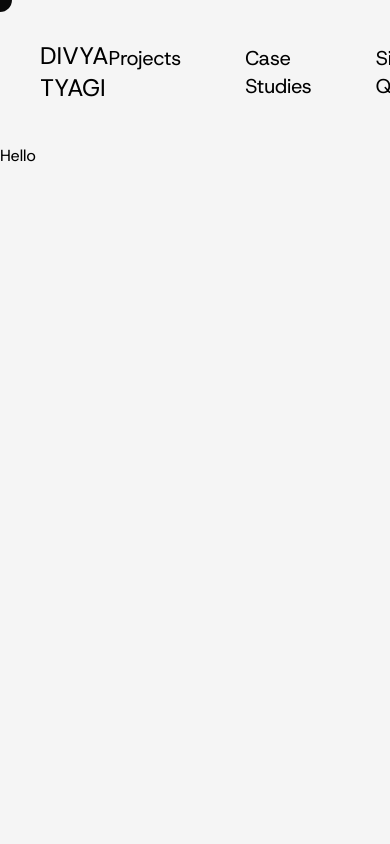
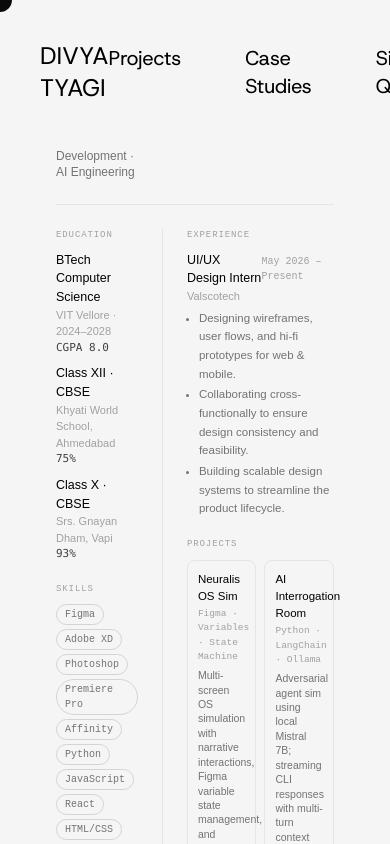
Before and after one commit to dvyuh/Portfolio, a React (Vite) app: page /resume in a window 390 px wide. Built offline with nearby package versions, Linux system fonts and the light colour scheme.

Commit message:
404 works?

```diff
--- a/src/Components/CasestudyPage.jsx
+++ b/src/Components/CasestudyPage.jsx
@@ -105,11 +105,17 @@ function CasestudyCarouselPage() {
             const hasLink = project.link && project.link.trim() !== "";
             const cursorClass = hasLink ? "cursor-pointer" : "cursor-default";
 
+           // grid system
+
             const innergrid = (
               <div className="grid grid-cols-1 md:grid-cols-3 gap-2 auto-rows-[320px] w-full h-full content-center">
-              <div className={` ${project.rowspan?.[0] || 'md:row-span-1'} ${project.colspan?.[0] || 'md:col-span-1'} rounded-xl ${project.colors?.[0] || 'bg-neutral-300'}`} />
-              <div className={` ${project.rowspan?.[1] || 'md:row-span-1'} ${project.colspan?.[1] || 'md:col-span-1'} rounded-xl ${project.colors?.[1] || 'bg-neutral-300'}`} />
-
+              {project.boxes?.map((box, index) => (
+                <div key={index}
+                className={`${box.rowspan || 'md:row-span-1'}
+                            ${box.colspan || 'md:col-span-1'}
+                            ${box.color || 'bg-neutral-300'}
+                            rounded-xl`} />
+              ))}
               </div>
             );
 
@@ -142,7 +148,7 @@ function CasestudyCarouselPage() {
 
       {/* CONTROLS AREA */}
       <div className="w-full flex justify-center pb-4">
-        <div className="flex items-center gap-6 bg-white border border-neutral-200/60 px-6 py-3 rounded-full shadow-sm z-10">
+        <div className="flex items-center gap-10 bg-white border border-neutral-200/60 px-6 py-3 rounded-full shadow-sm z-10">
 
           {/* Left Arrow */}
           <button
--- a/src/Components/Navbar.jsx
+++ b/src/Components/Navbar.jsx
@@ -1,5 +1,6 @@
 import { useState, forwardRef } from "react";
 import { HashLink } from 'react-router-hash-link';
+import { Link } from 'react-router-dom';
 
 const NavBar = forwardRef(({}, ref) => {
 
@@ -17,9 +18,9 @@ const NavBar = forwardRef(({}, ref) => {
       {/* Right button */}
       <nav ref={ref} className="flex justify-between items-center bg-neutral-100 text-black sticky p-10 top-0 z-50">
         <div className="navbar-left">
-          <a href="/" className="text-2xl font-sans text-black no-underline">
+          <HashLink to="/#hero" className="text-2xl font-sans text-black no-underline">
             DIVYA TYAGI
-          </a>
+          </HashLink>
         </div>
 
         {/* Menu button */}
--- a/src/Pages/resume.jsx
+++ b/src/Pages/resume.jsx
@@ -1,11 +1,163 @@
+function Resume() {
+  return (
+    <div className=" min-h-screen w-full bg-neutral-100  text-black flex items-start justify-center py-12 px-4">
+      <div className="snap-start translate-y-25 w-full max-w-3xl bg-neutral-100  text-black border-neutral-200 rounded-xl p-10" style={{ fontFamily: "'DM Sans', sans-serif" }} >
+        {/* ── Header ── */}
+        <div className="flex justify-between items-start pb-6 border-b border-neutral-200 text-black">
+          <div>
+            <h1 style={{ fontFamily: "'DM Mono', monospace" }}
+              className="text-3xl font-medium tracking-tight text-black">
+              Divya Tyagi
+            </h1>
+            <p className="text-xs text-neutral-500 mt-1 font-light">
+              UI/UX Design · Frontend Development · AI Engineering
+            </p>
+          </div>
+          <div className="text-right text-xs text-neutral-500 leading-7"
+            style={{ fontFamily: "'DM Mono', monospace" }}>
+            <div><a href="mailto:divya.tyagi.7106@gmail.com" className="hover:text-black dark:hover:text-white transition-colors">divya.tyagi.7106@gmail.com</a></div>
+            <div className="space-x-2">
+              <a href="#" className="hover:text-black dark:hover:text-white transition-colors">LinkedIn</a>
+              <span>·</span>
+              <a href="#" className="hover:text-black dark:hover:text-white transition-colors">GitHub</a>
+              <span>·</span>
+              <a href="#" className="hover:text-black dark:hover:text-white transition-colors">Instagram</a>
+            </div>
+            <a
+              href="/resume.pdf"
+              download
+              className="inline-flex items-center gap-1.5 mt-1.5 px-3 py-1 border border-neutral-300  rounded-lg text-[11px] text-black  hover:bg-neutral-100 dark:hover:bg-neutral-800 transition-colors">
+              ↓ Download PDF
+            </a>
+          </div>
+        </div>
 
-function Resume() {
+        {/* ── Body: 2-col grid ── */}
+        <div className="grid mt-6" style={{ gridTemplateColumns: "1fr 1.7fr" }}>
 
-  return (
-    <div className="h-screen w-full bg-neutral-100 text-black overflow-y-auto">
-          <h1>Hello</h1>
+          {/* LEFT */}
+          <div className="pr-6 border-r border-neutral-200 dark:border-neutral-800 space-y-5">
+
+            {/* Education */}
+            <Section label="Education">
+              <EduRow title="BTech Computer Science" sub="VIT Vellore · 2024–2028" grade="CGPA 8.0" />
+              <EduRow title="Class XII · CBSE" sub="Khyati World School, Ahmedabad" grade="75%" />
+              <EduRow title="Class X · CBSE" sub="Srs. Gnayan Dham, Vapi" grade="93%" />
+            </Section>
+
+            {/* Skills */}
+            <Section label="Skills">
+              <div className="flex flex-wrap gap-1">
+                {["Figma","Adobe XD","Photoshop","Premiere Pro","Affinity","Python",
+                  "JavaScript","React","HTML/CSS","C / C++","LangChain","Ollama"].map(s => (
+                  <span key={s}
+                    className="text-[10px] px-2 py-0.5 rounded-full border border-neutral-300 dark:border-neutral-700 text-neutral-500"
+                    style={{ fontFamily: "'DM Mono', monospace" }}>
+                    {s}
+                  </span>
+                ))}
+              </div>
+            </Section>
+
+            {/* Certification */}
+            <Section label="Certification">
+              <EduRow
+                title="Google UX Design"
+                sub="Coursera Professional Certificate"
+                grade="7-course · Figma · Research · Prototyping"
+                gradeClass="text-[11px] text-neutral-400 font-sans"
+              />
+            </Section>
+
+            {/* Achievements */}
+            <Section label="Achievements">
+              {[
+                "Intl. 9th Rank — SOF English Olympiad",
+                "Competitive Debating — multi-school tournaments",
+                "Full-stack & local LLM orchestration (Python/JS)",
+              ].map(a => (
+                <p key={a} className="text-[11.5px] text-neutral-500 leading-relaxed pl-3 relative before:content-['—'] before:absolute before:left-0">
+                  {a}
+                </p>
+              ))}
+            </Section>
+          </div>
+
+          {/* RIGHT */}
+          <div className="pl-6 space-y-5">
+
+            {/* Experience */}
+            <Section label="Experience">
+              <div>
+                <div className="flex justify-between items-baseline">
+                  <span className="text-[12.5px] font-medium">UI/UX Design Intern</span>
+                  <span className="text-[10px] text-neutral-400" style={{ fontFamily: "'DM Mono', monospace" }}>May 2026 – Present</span>
+                </div>
+                <p className="text-[11px] text-neutral-400 mb-1">Valscotech</p>
+                <ul className="list-disc pl-3 space-y-0.5">
+                  {[
+                    "Designing wireframes, user flows, and hi-fi prototypes for web & mobile.",
+                    "Collaborating cross-functionally to ensure design consistency and feasibility.",
+                    "Building scalable design systems to streamline the product lifecycle.",
+                  ].map(b => <li key={b} className="text-[11.5px] text-neutral-500 leading-relaxed">{b}</li>)}
+                </ul>
+              </div>
+            </Section>
+
+            {/* Projects */}
+            <Section label="Projects">
+              <div className="grid grid-cols-2 gap-2">
+                {projects.map(p => (
+                  <div key={p.name}
+                    className={`border border-neutral-200 dark:border-neutral-800 rounded-lg p-2.5 ${p.full ? "col-span-2" : ""}`}>
+                    <p className="text-[11.5px] font-medium mb-0.5">{p.name}</p>
+                    <p className="text-[9.5px] text-neutral-400 mb-1"
+                      style={{ fontFamily: "'DM Mono', monospace" }}>{p.stack}</p>
+                    <p className="text-[10.5px] text-neutral-500 leading-snug">{p.desc}</p>
+                  </div>
+                ))}
+              </div>
+            </Section>
+
+          </div>
+        </div>
+      </div>
     </div>
-
   );
 }
+
+/* ── Sub-components ── */
+function Section({ label, children }) {
+  return (
+    <div>
+      <p className="text-[9px] font-medium tracking-widest uppercase text-neutral-400 mb-2"
+        style={{ fontFamily: "'DM Mono', monospace" }}>{label}</p>
+      <div className="space-y-2">{children}</div>
+    </div>
+  );
+}
+
+function EduRow({ title, sub, grade, gradeClass }) {
+  return (
+    <div>
+      <p className="text-[12.5px] font-medium">{title}</p>
+      <p className="text-[11px] text-neutral-400">{sub}</p>
+      <p className={gradeClass ?? "text-[11px] font-mono text-neutral-700 dark:text-neutral-300"}>{grade}</p>
+    </div>
+  );
+}
+
+const projects = [
+  { name: "Neuralis OS Sim", stack: "Figma · Variables · State Machine",
+    desc: "Multi-screen OS simulation with narrative interactions, Figma variable state management, and modular component library." },
+  { name: "AI Interrogation Room", stack: "Python · LangChain · Ollama",
+    desc: "Adversarial agent sim using local Mistral 7B; streaming CLI responses with multi-turn context tracking." },
+  { name: "Swiss Weather UI", stack: "Figma · Smart Animate",
+    desc: "Minimalist weather app in International Typographic Style; modular grid and hi-fi prototypes with transitions." },
+  { name: "Roguelike Dungeon Crawler", stack: "Python · tcod · ECS",
+    desc: "Terminal RPG with procedural generation, ECS architecture, and FOV-optimised grid rendering." },
+  { name: "Visual Design Portfolio", stack: "Adobe Photoshop · Brutalist / Neo-Grunge",
+    desc: "Mixed-media compositions for music/film; raw textures, distressed typography, distinct visual identities.", full: true },
+];
+
 export default Resume;
```
Also changed, not shown: public/JSONs/casestudy.JSON (+4 -14 lines), public/JSONs/project.JSON (+11 -7 lines), public/JSONs/sidequest.JSON (+4 -23 lines), src/Components/ProjectPage.jsx (+12 -8 lines), src/Components/SidequestPage.jsx (+11 -7 lines).
